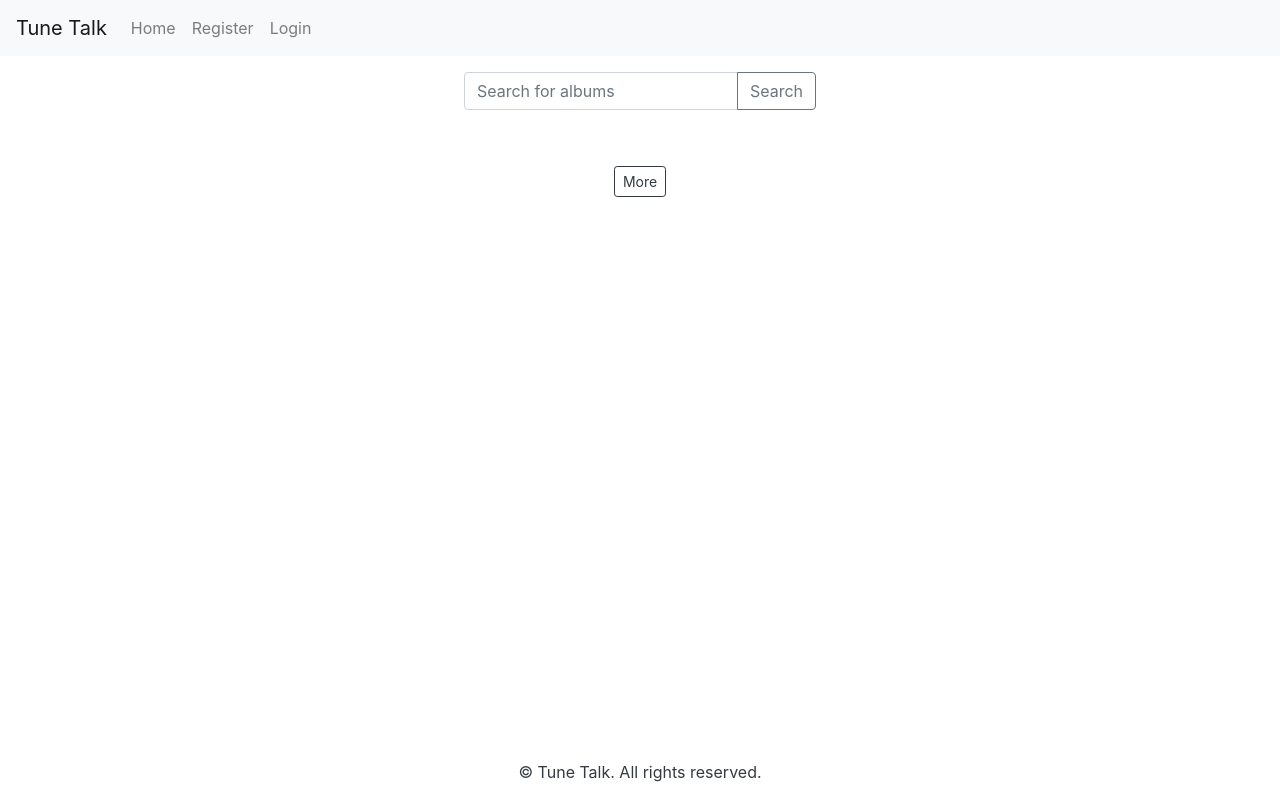
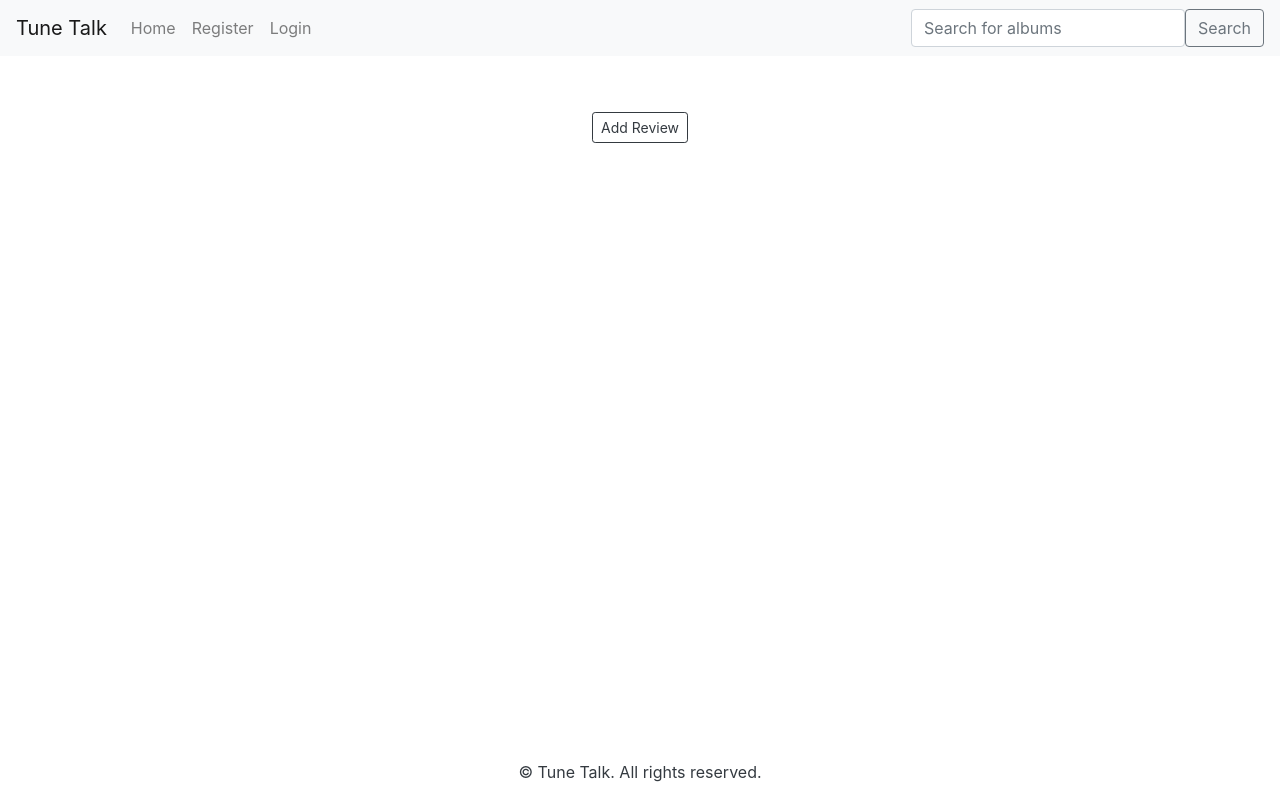
Before and after one commit to xnaavii/tune-talk, a Django app: page / in a window 1280 px wide. Run offline with Django 5.2, Linux system fonts and the light colour scheme; data that the repository does not hold is empty; some libraries are stand-ins or nearby versions.

Commit message:
Add changes to homepage

```diff
--- a/homepage/templates/homepage/home.html
+++ b/homepage/templates/homepage/home.html
@@ -4,21 +4,10 @@
 {% block title %}Home - Tune Talk{% endblock %}
 
 {% block content %}
-    <!-- Search Bar -->
-    <div class="row justify-content-center mb-3 mt-3">
-        <div class="col-*">
-            <div class="input-group mb-3">
-                <input type="text" class="form-control" placeholder="Search for albums" aria-label="Recipient's username" aria-describedby="basic-addon2">
-                <div class="input-group-append">
-                    <button class="btn btn-outline-secondary" type="button">Search</button>
-                </div>
-            </div>
-        </div>
-    </div>
-
+<div class="container">
     <!-- Carousel -->
     <div class="row justify-content-center">
-        <div class="col">
+        <div class="col-md-8">
             <div id="albumCarousel" class="carousel slide" data-ride="carousel">
                 <!-- Indicators -->
                 <ol class="carousel-indicators">
@@ -32,10 +21,9 @@
                     {% for album in top_albums %}
                         <div class="carousel-item {% if forloop.first %}active{% endif %}">
                             <img src="{{ album.image.url }}" class="d-block w-100" alt="{{ album.title }}">
-                            <div class="carousel-caption d-sm-block d-md-block">
+                            <div class="carousel-caption">
                                 <h5>{{ album.title }}</h5>
                                 <p>{{ album.artist }}</p>
-                                <!-- Add more album details if needed -->
                             </div>
                         </div>
                     {% endfor %}
@@ -53,7 +41,7 @@
             </div>
         </div>
     </div>
-    <div class="row justify-content-center mb-3">
-        <button type="button" class="mt-4 btn btn-outline-dark btn-sm">More</button>
-    </div>
+    <div class="row justify-content-center"><button type="button" class="mt-4 btn btn-outline-dark btn-sm">Add Review</button></div>
+</div>
+
 {% endblock %}
--- a/templates/base.html
+++ b/templates/base.html
@@ -24,13 +24,14 @@
     <script src="https://stackpath.bootstrapcdn.com/bootstrap/4.5.2/js/bootstrap.bundle.min.js"></script>
   </head>
 
-  <body class="d-flex flex-column vh-100">
+  <body>
     <header>
       <nav class="navbar navbar-expand-lg navbar-light bg-light">
         <a class="navbar-brand" href="#">Tune Talk</a>
         <button class="navbar-toggler" type="button" data-toggle="collapse" data-target="#navbarSupportedContent" aria-controls="navbarSupportedContent" aria-expanded="false" aria-label="Toggle navigation"><span class="navbar-toggler-icon"></span></button>
 
         <div class="collapse navbar-collapse" id="navbarSupportedContent">
+
           <ul class="navbar-nav mr-auto">
             <li class="nav-item">
               <a class="nav-link" href="{% url 'home' %}">Home</a>
@@ -48,15 +49,21 @@
               </li>
             {% endif %}
           </ul>
+          <div class="form-inline my-2 my-lg-0 ml-auto">
+            <input class="form-control mr-sm2-2" type="search" placeholder="Search for albums" aria-label="Search">
+            <button class="btn btn-outline-secondary my-2 my-sm-0" type="submit">Search</button>
+          </div>
         </div>
       </nav>
     </header>
 
-    <div class="container-fluid vh-100 d-flex flex-column">
-    {% block content %}
+    <div class="container-fluid mt-3 py-3">
+      {% block content %}
 
-    {% endblock %}
+      {% endblock %}
     </div>
+
+
     <footer class="fixed-bottom py-3 bg-white text-dark text-center">
         &copy; Tune Talk. All rights reserved.
     </footer>
--- a/tunetalk/settings.py
+++ b/tunetalk/settings.py
@@ -28,7 +28,7 @@ TEMPLATES_DIR = os.path.join(BASE_DIR, "templates")
 SECRET_KEY = os.environ.get("SECRET_KEY")
 
 # SECURITY WARNING: don't run with debug turned on in production!
-DEBUG = False
+DEBUG = True
 
 ALLOWED_HOSTS = ['127.0.0.1', '.herokuapp.com']
 
```
